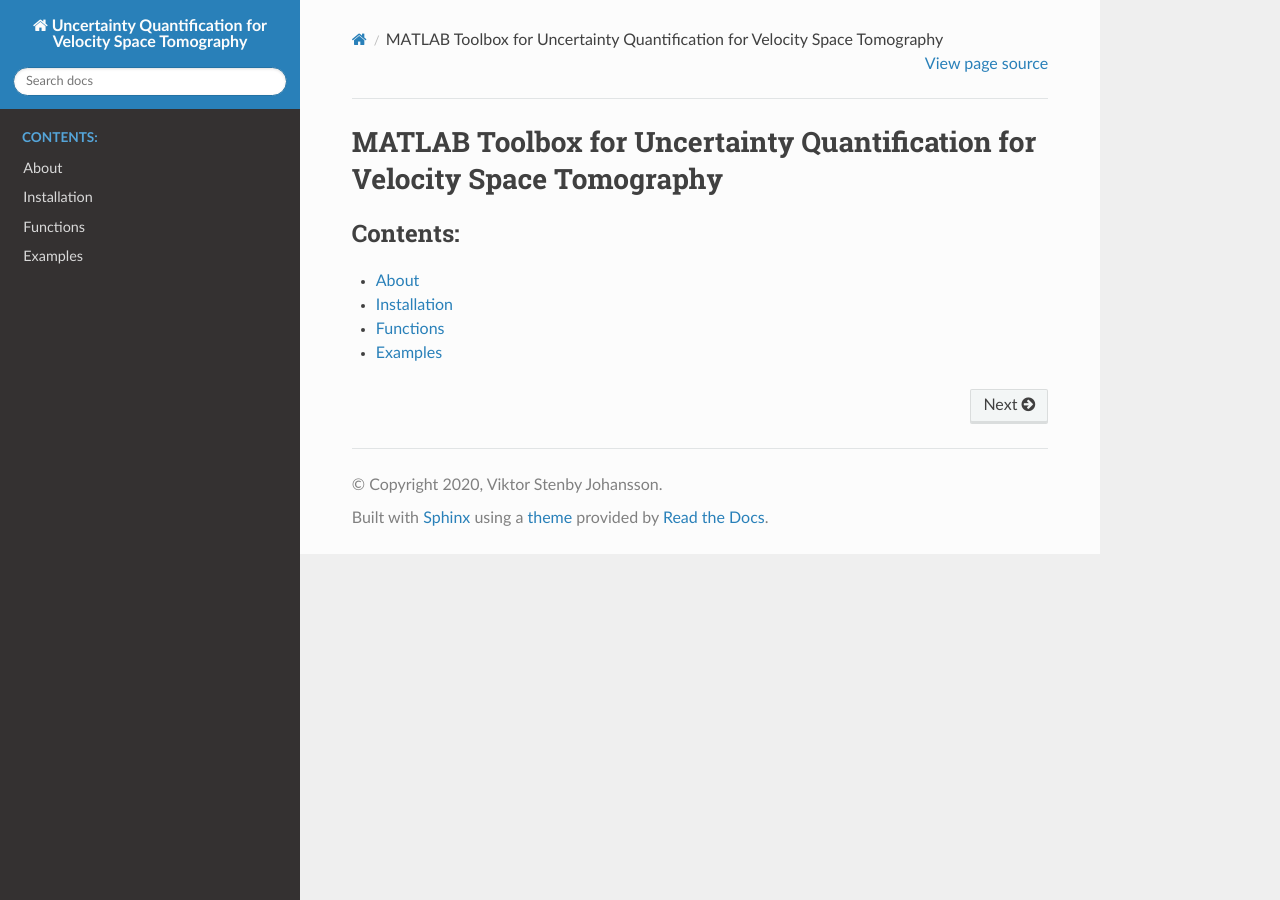
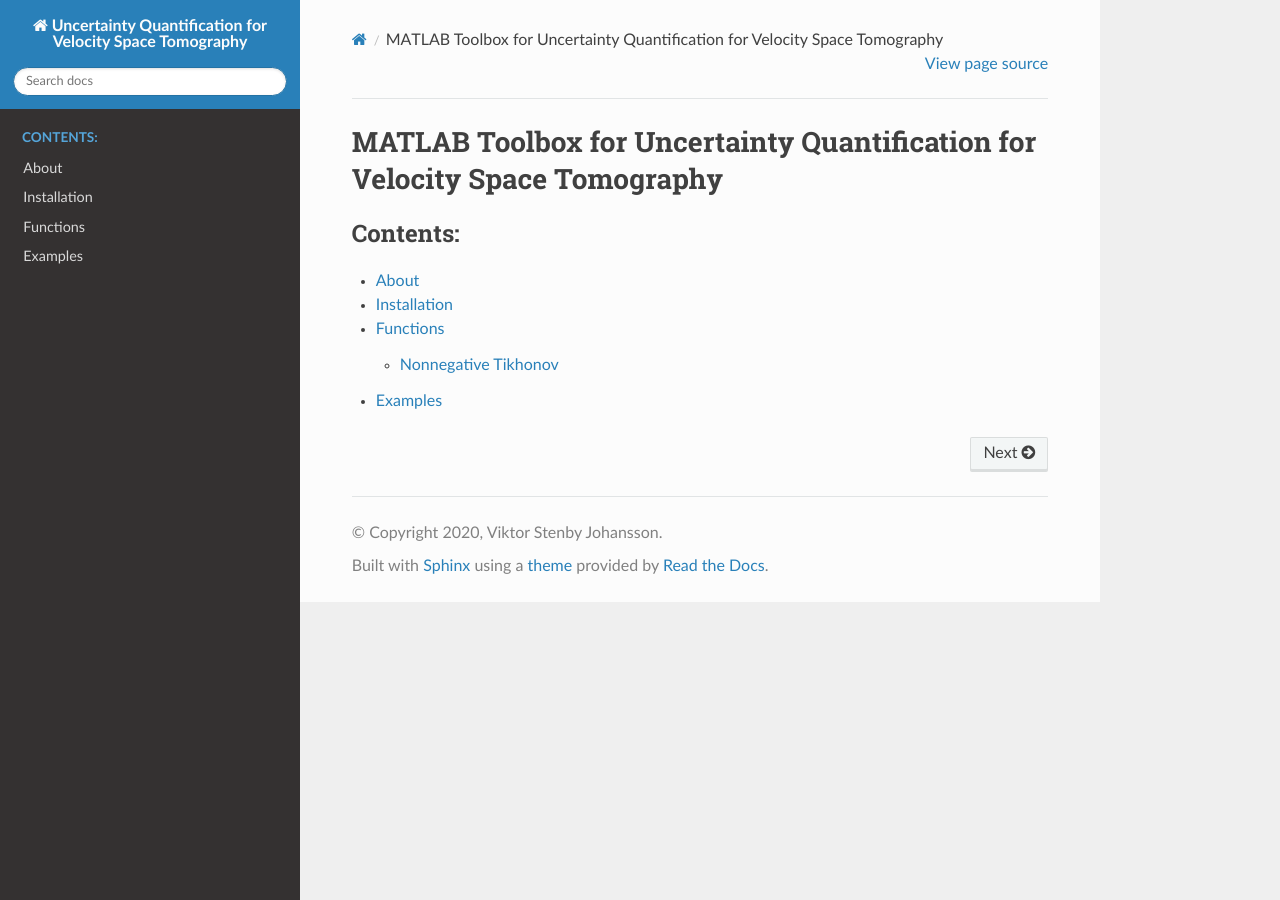
Before and after one commit to vstenby/BSc_VelocitySpaceUQ, a Sphinx documentation site: the page built from doc/index.rst, in a window 1280 px wide. Built offline with Sphinx 7.4.7 and the Read the Docs theme 2.0.0, drawn with Linux system fonts in a browser that asks for light colours.

```diff
--- a/doc/conf.py
+++ b/doc/conf.py
@@ -10,10 +10,15 @@
 # add these directories to sys.path here. If the directory is relative to the
 # documentation root, use os.path.abspath to make it absolute, like shown here.
 #
-# import os
-# import sys
-# sys.path.insert(0, os.path.abspath('.'))
 
+import os
+import sys
+
+sys.path.insert(0, os.path.abspath('.'))
+
+# tell Sphinx matlab extension where to find matlab code.
+matlab_src_dir = os.path.abspath('..')
+#print "matlab_src_dir: ", matlab_src_dir
 
 # -- Project information -----------------------------------------------------
 
@@ -30,8 +35,7 @@ release = '0.1'
 # Add any Sphinx extension module names here, as strings. They can be
 # extensions coming with Sphinx (named 'sphinx.ext.*') or your custom
 # ones.
-extensions = [
-]
+extensions = ['sphinx.ext.mathjax','sphinx.ext.autodoc','sphinxcontrib.matlab']
 
 # Add any paths that contain templates here, relative to this directory.
 templates_path = ['_templates']
--- a/doc/functions.rst
+++ b/doc/functions.rst
@@ -1,4 +1,7 @@
 Functions
 =========
 
-Here, we can see the functions.
+Nonnegative Tikhonov
+--------------------
+
+.. mat:autofunction:: functions.TikhNN
```
Also changed, not shown: 2 other files.
